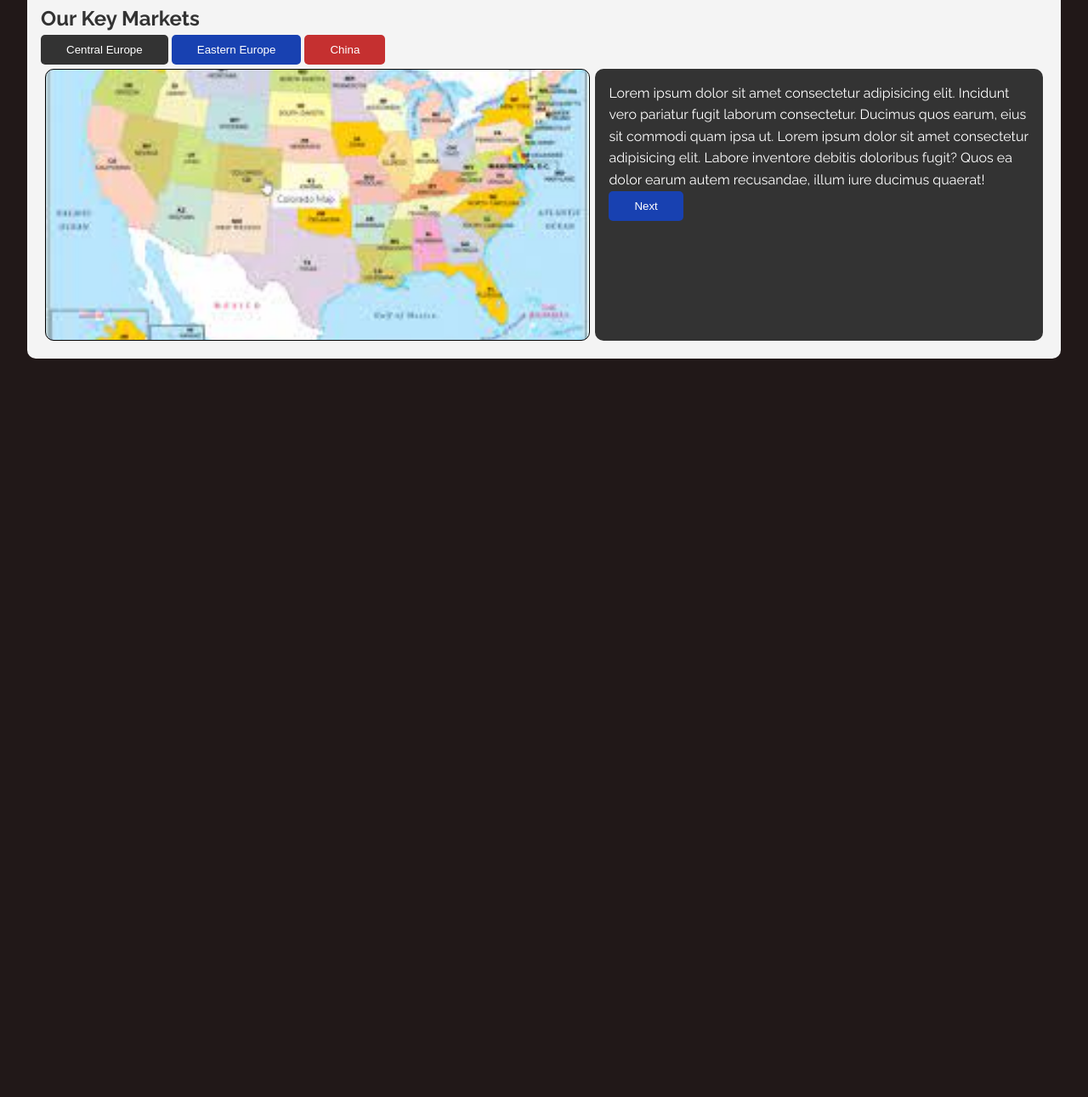
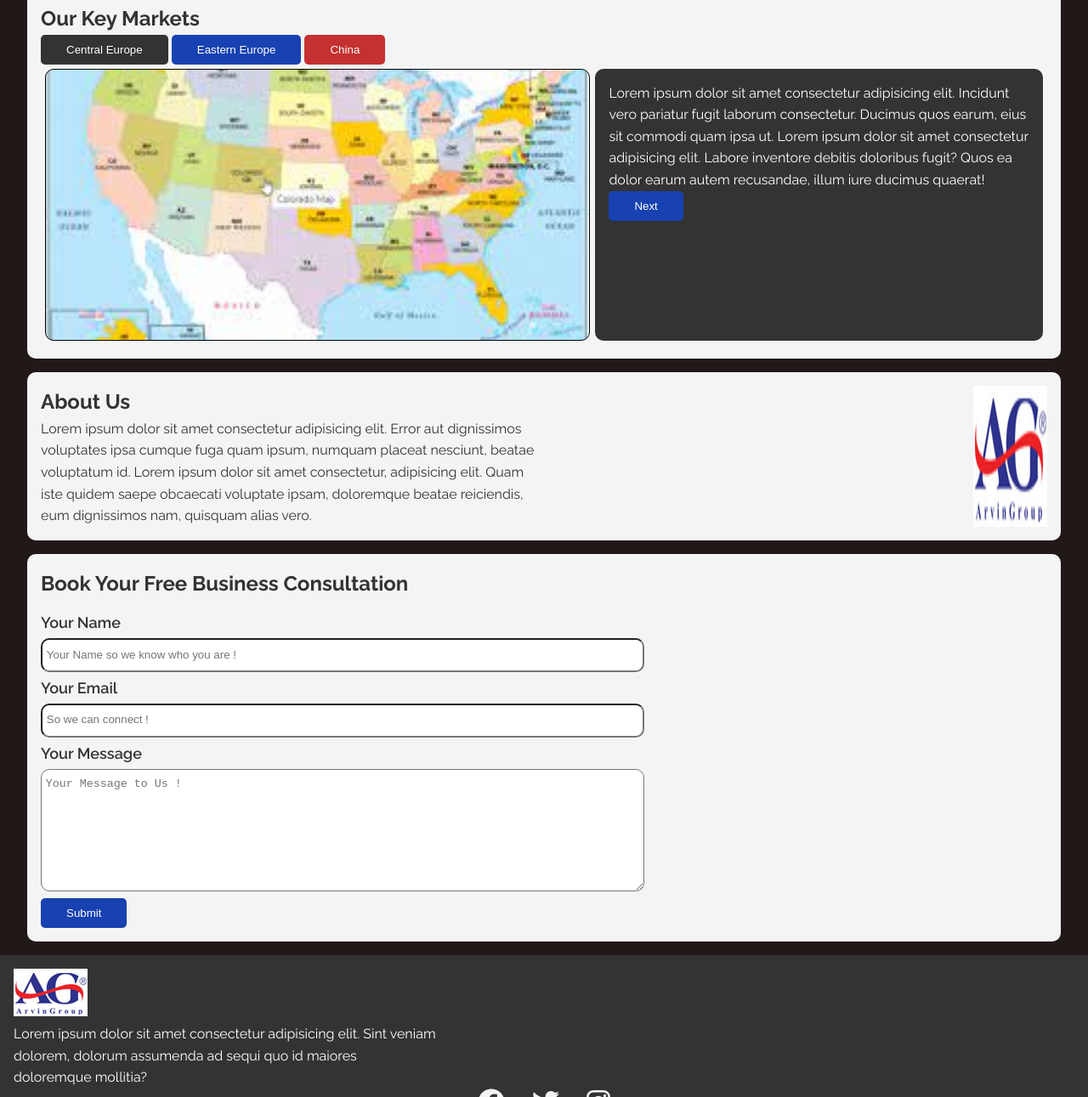
Before and after one commit to Ab-hinav/ArvinGroupMainSite, a plain HTML site: page index.html in a window 1280 px wide. Shown: the part 1509-2800 px from the top of the page at 85% size. Before the commit the page ends 1947 px from the top, so only its background shows below. Drawn offline with Linux system fonts and the light colour scheme; files that its build step writes are made by us from their sources.

Commit message:
completed with aboutus and contact

```diff
--- a/assets/css/style.css
+++ b/assets/css/style.css
@@ -52,7 +52,7 @@ header.hero{
 .hero::before {
     content: '';
     position: absolute;
-    background: rgba(0, 0, 0, 0.6);
+    background: rgba(73, 56, 56, 0.6);
     top: 0;
     left: 0;
     width: 100%;
@@ -227,7 +227,6 @@ header.hero{
     justify-content:space-between;
     padding: .3rem;
     transition: all .3s ease-in;
-    opacity: 1;
 }
 
 
@@ -246,6 +245,79 @@ header.hero{
     padding: 1rem;
     border-radius: 10px;
     width: 80%;
+}
+
+/* about us  */
+#about-us{
+    margin: 1rem 2rem;
+    border-radius: 10px;
+    padding: 1rem;
+    display: flex;
+    justify-content: space-between;
+}
+
+#about-us .flex-items{
+   display: flex;
+   flex-direction: column;
+   width: 50%;
+}
+
+#contact-us{
+    margin: 1rem 2rem;
+    border-radius: 10px;
+    padding: 1rem;
+}
+
+#contact-us .form-control{
+    margin-top: .5rem;
+    display: flex;
+    flex-direction: column;
+    max-width: 60%;
+    line-height: 1.5;
+    margin-bottom: .5rem;
+}
+#contact-us .form-control label{
+    font-size: large;
+    font-weight: 600;
+    margin: .3rem 0;
+}
+
+#contact-us .form-control input,#contact-us .form-control textarea{
+    line-height: 2;
+    padding: .3rem;
+    border-radius: 10px;
+}
+
+/* main footer */
+#main-footer{
+    padding: 1rem;
+}
+
+#main-footer .social{
+    display: flex;
+    justify-content: center;
+    gap: 2rem;
+}
+
+#main-footer .social a{
+    text-decoration: none;
+    color: #f4f4f4;
+}
+
+#main-footer .footer-content{
+    width: 40%;
+}
+
+#main-footer .legal{
+    margin-top: .2rem;
+    display: flex;
+    justify-content: center;
+    gap: 1rem;
+}
+
+#main-footer .legal a{
+    text-decoration: none;
+    color: #f4f4f4;
 }
 
 /* utilities */
--- a/index.html
+++ b/index.html
@@ -16,6 +16,11 @@
       rel="stylesheet"
     />
     <link rel="stylesheet" href="./assets/css/style.css" />
+    <link
+      rel="stylesheet"
+      media="screen and (max-width: 768px)"
+      href="./css/mobile.css"
+    />
     <script src="./assets/js/script.js" defer></script>
   </head>
   <body>
@@ -33,12 +38,13 @@
           <ul id="menu">
             <li><a href="#services">Services</a></li>
             <li><a href="#key-markets">KeyMarkets</a></li>
-            <li><a href="#about">About Us</a></li>
-            <li><a href="">Contact</a></li>
+            <li><a href="#about-us">About Us</a></li>
+            <li><a href="#contact-us">Contact</a></li>
           </ul>
           <div id="lang">
             <a href="">EN</a>
             <a href="">RU</a>
+            <a href="">LV</a>
           </div>
         </div>
 
@@ -64,7 +70,7 @@
           </div>
         </div>
 
-        <a href="#about" class="btn"
+        <a href="#contact-us" class="btn"
           ><i class="fas fa-chevron-right"></i> Contact Us</a
         >
       </div>
@@ -136,7 +142,7 @@
           </p>
         </div>
       </section>
-
+      <!-- key markets -->
       <section id="key-markets" class="bg-light">
         <h2>Our Key Markets</h2>
         <ul>
@@ -144,7 +150,7 @@
           <button class="btn btn-primary">Eastern Europe</button>
           <button class="btn btn-secondary">China</button>
         </ul>
-        <div class="panel eu">
+        <div class="panel eu ">
           <div class="map-img eu"></div>
           <p class="eu bg-dark">
             Lorem ipsum dolor sit amet consectetur adipisicing elit. Incidunt
@@ -153,7 +159,7 @@
             <button class="btn">Next</button>
           </p>
         </div>
-        <div class="panel ceu hide">
+        <div class="panel ceu hide ">
           <div class="map-img eu"></div>
           <p class="eu bg-primary">
             Lorem ipsum dolor sit amet consectetur adipisicing elit. Incidunt
@@ -170,6 +176,56 @@
           </p>
         </div>
       </section>
+
+      <section id="about-us" class="bg-light">
+
+        <div class="flex-items">
+          <h2>About Us</h2>
+          <p>Lorem ipsum dolor sit amet consectetur adipisicing elit. Error aut dignissimos voluptates ipsa cumque fuga quam ipsum, numquam placeat nesciunt, beatae voluptatum id. Lorem ipsum dolor sit amet consectetur, adipisicing elit. Quam iste quidem saepe obcaecati voluptate ipsam, doloremque beatae reiciendis, eum dignissimos nam, quisquam alias vero.
+          </p>
+        </div>
+        <img src="./assets/images/arving-logo.jpg" alt="">
+      </section>
+
+      <section id="contact-us" class="bg-light">
+        <h2> Book Your Free Business Consultation </h2>
+
+        <form action="" method="post">
+          <div class="form-control">
+            <label for="Name"> Your Name</label>
+            <input type="text" name="name" placeholder="Your Name so we know who you are !">
+            <label for="Email"> Your Email</label>
+            <input type="email" name="email" id="email" placeholder="So we can connect !">
+            <label for="message">Your Message</label>
+            <textarea name="message" placeholder="Your Message to Us !" rows="5"></textarea>
+          </div>
+
+          <button class="btn">Submit</button>
+        </form>
+
+
+      </section>
+
     </main>
+
+    <footer id="main-footer" class="bg-dark">
+      <div class="footer-content">
+        <img src="./assets/images/arving-logo.jpg" alt="">
+        <p>Lorem ipsum dolor sit amet consectetur adipisicing elit. Sint veniam dolorem, dolorum assumenda ad sequi quo id maiores doloremque mollitia?</p>
+      </div>
+
+      <div class="social">
+        <a href=""><i class="fab fa-facebook fa-2x"></i></a>
+        <a href=""><i class="fab fa-twitter fa-2x"></i></a>
+        <a href=""><i class="fab fa-instagram fa-2x"></i></a>
+      </div>
+
+      <div class="legal">
+        <a href="">Privacy</a>
+        <a href="">Legal</a>
+      </div>
+
+  </footer>
+
   </body>
 </html>
```
